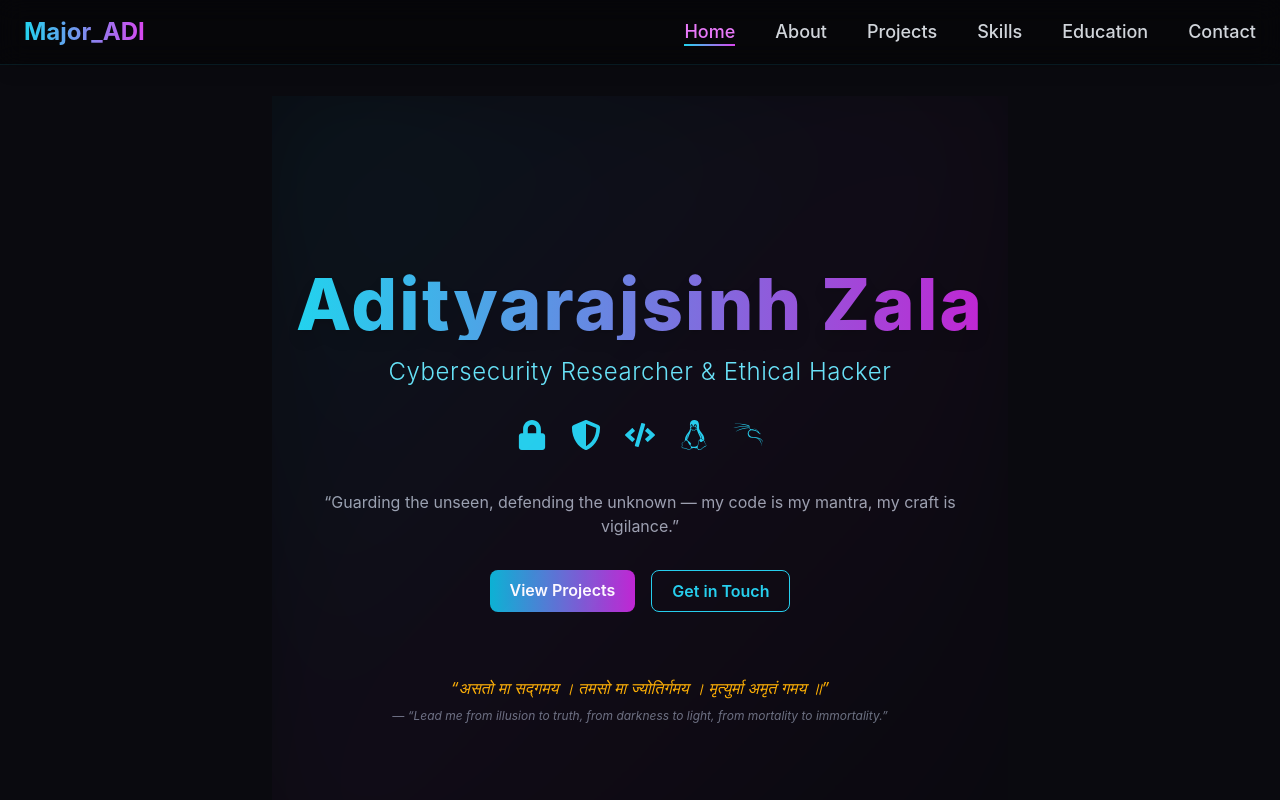
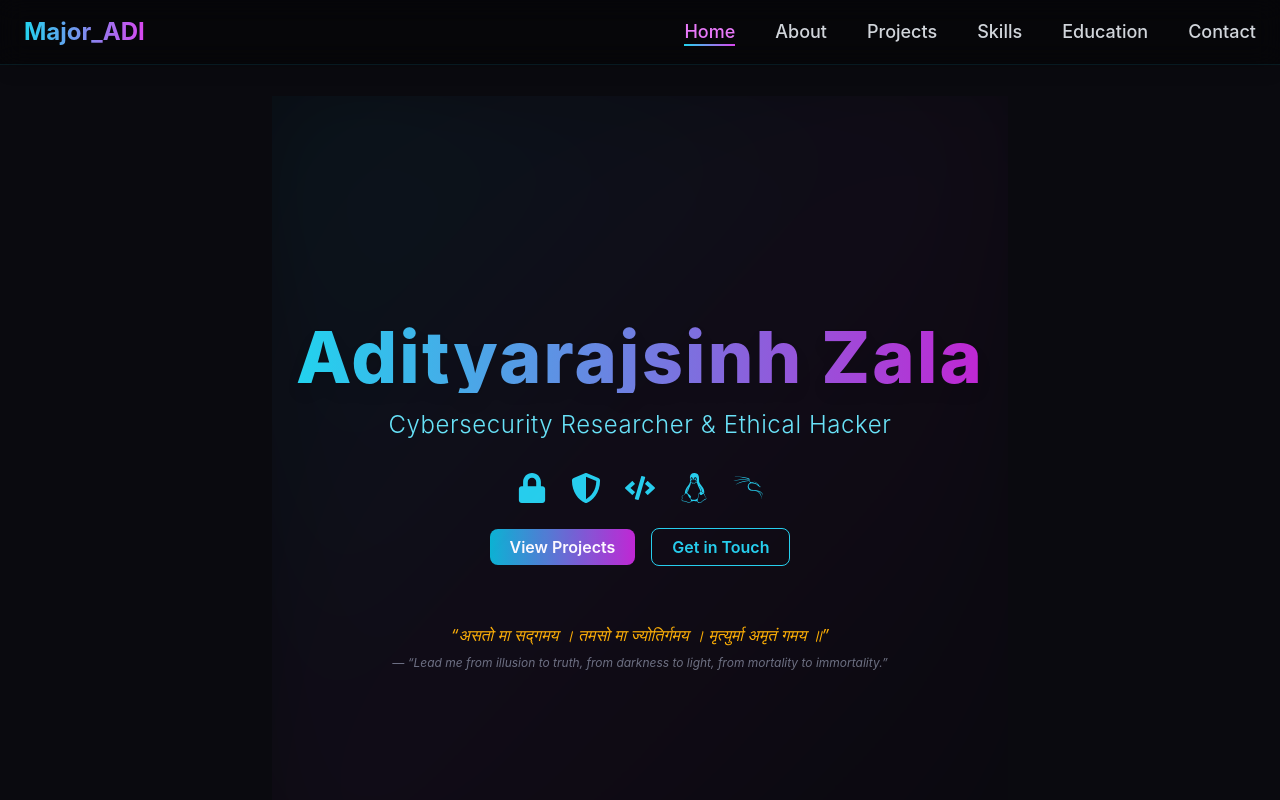
Before and after one commit to adiz777/adizala-portfolio, a React (Vite) app: page / in a window 1280 px wide. Shown: the top 800 px of the page. Built offline with nearby package versions, Linux system fonts and the light colour scheme.

Commit message:
Final changes

```diff
--- a/package.json
+++ b/package.json
@@ -12,7 +12,7 @@
     "react": "^18.2.0",
     "react-dom": "^18.2.0",
     "react-icons": "^5.5.0",
-    "react-router-dom": "^6.20.2"
+    "react-router-dom": "^6.30.1"
   },
   "devDependencies": {
     "@vitejs/plugin-react": "^5.0.4",
--- a/src/pages/Home.jsx
+++ b/src/pages/Home.jsx
@@ -2,22 +2,16 @@ import React from "react";
 import { motion } from "framer-motion";
 import { FaLock, FaCode, FaShieldAlt } from "react-icons/fa";
 import { SiLinux, SiKalilinux } from "react-icons/si";
+import { Link } from "react-router-dom";
 
 export default function Home() {
   return (
     <section className="min-h-screen flex flex-col justify-center items-center text-gray-200 px-6 relative overflow-hidden">
-      {/* Background glow effect */}
+      {/* Background glow */}
       <motion.div
         className="absolute inset-0 bg-gradient-to-br from-cyan-500/10 via-fuchsia-500/5 to-transparent blur-3xl"
-        animate={{
-          opacity: [0.4, 0.8, 0.4],
-          scale: [1, 1.1, 1],
-        }}
-        transition={{
-          duration: 8,
-          repeat: Infinity,
-          ease: "easeInOut",
-        }}
+        animate={{ opacity: [0.4, 0.8, 0.4], scale: [1, 1.1, 1] }}
+        transition={{ duration: 8, repeat: Infinity, ease: "easeInOut" }}
       />
 
       {/* Title */}
@@ -54,16 +48,6 @@ export default function Home() {
         <SiKalilinux className="hover:text-fuchsia-400 transition-all" />
       </motion.div>
 
-      {/* Quote / Tagline */}
-      <motion.p
-        className="max-w-2xl mt-10 text-center text-sm sm:text-base text-gray-400 leading-relaxed"
-        initial={{ opacity: 0 }}
-        animate={{ opacity: 1 }}
-        transition={{ delay: 1.2 }}
-      >
-        “Guarding the unseen, defending the unknown — my code is my mantra, my craft is vigilance.”
-      </motion.p>
-
       {/* Buttons */}
       <motion.div
         className="mt-8 flex flex-wrap gap-4 justify-center"
@@ -71,18 +55,25 @@ export default function Home() {
         animate={{ opacity: 1 }}
         transition={{ delay: 1.5 }}
       >
-        <a
-          href="/Projects.jsx"
+        {/* View Projects Button */}
+        <motion.div whileTap={{ scale: 0.95 }}>
+          <Link
+            to="/projects"
             className="bg-gradient-to-r from-cyan-500 to-fuchsia-600 px-5 py-2 rounded-lg text-white font-semibold hover:shadow-[0_0_20px_#00f0ff] transition-all"
           >
             View Projects
-        </a>
-        <a
-          href="/Contact.jsx"
+          </Link>
+        </motion.div>
+
+        {/* Get in Touch Button */}
+        <motion.div whileTap={{ scale: 0.95 }}>
+          <Link
+            to="/contact"
             className="border border-cyan-400 px-5 py-2 rounded-lg text-cyan-400 font-semibold hover:bg-cyan-400/10 hover:shadow-[0_0_15px_#00f0ff] transition-all"
           >
             Get in Touch
-        </a>
+          </Link>
+        </motion.div>
       </motion.div>
 
       {/* Sanskrit mantra */}
```
Also changed, not shown: 1 other file (tests, documents, lock files or other folders). Lines whose indentation alone changed are shown as unchanged.
